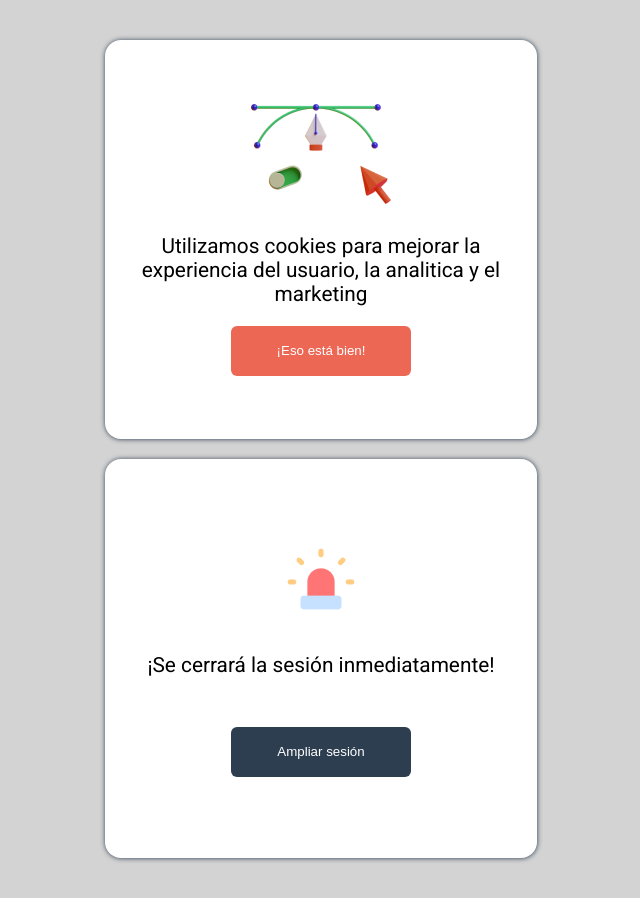
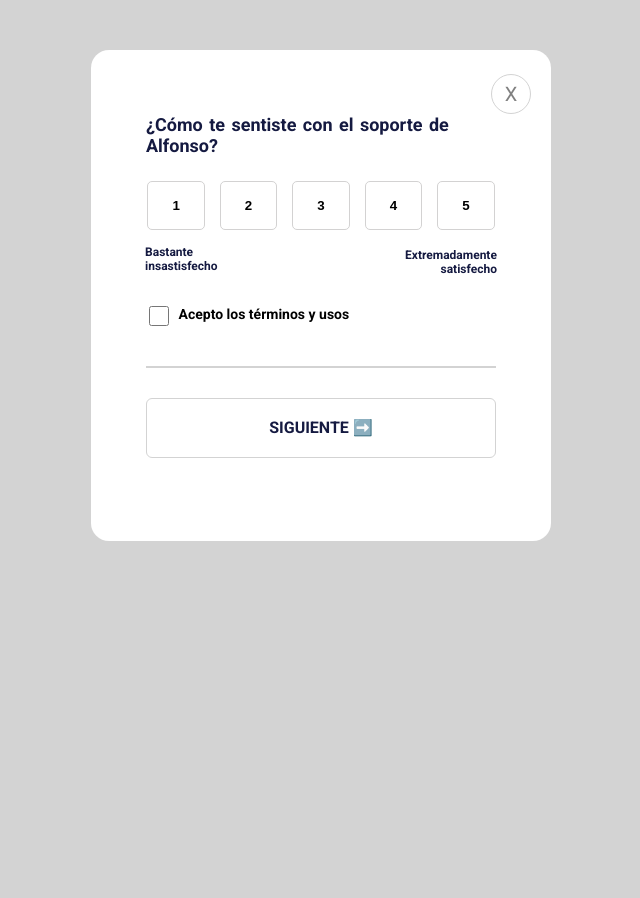
Before and after one commit to AlfConti/ChallengerCard, a plain HTML site: page index.html in a window 1280 px wide. Shown: the whole page, without its empty margins (319-959 px from the left). After the commit the page ends 800 px from the top, so only its background shows below. Drawn offline with Linux system fonts and the light colour scheme.

Commit message:
Add files via upload

```diff
--- a/index.html
+++ b/index.html
@@ -3,24 +3,65 @@
   <head>
     <meta charset="UTF-8" />
     <meta name="viewport" content="width=device-width, initial-scale=1.0" />
-    <title>Pop-ups "CARD"</title>
+    <title>Pop-us Card 2</title>
     <link rel="stylesheet" href="./style.css" />
   </head>
   <body>
-    <div class="conteiner">
+    <main class="contenedor">
       <div class="card">
-        <img src="./Pop-ups-01/Saly-27.png" alt="1 card" />
-        <p>
-          Utilizamos cookies para mejorar la experiencia del usuario, la
-          analitica y el marketing
-        </p>
-        <button class="boton-card-1">¡Eso está bien!</button>
+        <button class="cierre" onclick="window.close()">x</button>
+        <h2>¿Cómo te sentiste con el soporte de Alfonso?</h2>
+
+        <div class="puntaje">
+          <input
+            type="button"
+            value="1"
+            name="calificacion"
+            id="calificacion"
+            class="numero"
+          />
+          <input
+            type="button"
+            value="2"
+            name="calificacion"
+            id="calificacion"
+            class="numero"
+          />
+          <input
+            type="button"
+            value="3"
+            name="calificacion"
+            id="calificacion"
+            class="numero"
+          />
+          <input
+            type="button"
+            value="4"
+            name="calificacion"
+            id="calificacion"
+            class="numero"
+          />
+          <input
+            type="button"
+            value="5"
+            name="calificacion"
+            id="calificacion"
+            class="numero"
+          />
+        </div>
+
+        <div class="opinion">
+          <p class="negativa">Bastante <br />insastisfecho</p>
+          <p class="positiva">Extremadamente <br />satisfecho</p>
+        </div>
+
+        <div class="terminos">
+          <input type="checkbox" class="check" name="check" id="check" />
+          <label for="texto">Acepto los términos y usos</label>
+        </div>
+        <div class="linea"></div>
+        <button class="siguiente">siguiente ➡️</button>
       </div>
-      <div class="card">
-        <img src="./Pop-ups-01/Frame.png" alt="1 card" />
-        <p>¡Se cerrará la sesión inmediatamente!</p>
-        <button class="boton-card-2">Ampliar sesión</button>
-      </div>
-    </div>
+    </main>
   </body>
 </html>
--- a/style.css
+++ b/style.css
@@ -1,76 +1,164 @@
-@import url("https://fonts.googleapis.com/css2?family=Open+Sans:ital,wght@0,300..800;1,300..800&family=Roboto:ital,wght@0,100;0,300;0,400;0,500;0,700;0,900;1,100;1,300;1,400;1,500;1,700;1,900&display=swap");
+@import url("https://fonts.googleapis.com/css2?family=Poppins:ital,wght@0,100;0,200;0,300;0,400;0,500;0,600;0,700;0,800;0,900;1,100;1,200;1,300;1,400;1,500;1,600;1,700;1,800;1,900&family=Roboto:ital,wght@0,100;0,300;0,400;0,500;0,700;0,900;1,100;1,300;1,400;1,500;1,700;1,900&display=swap");
+@import url("https://fonts.googleapis.com/css2?family=Roboto+Slab:wght@100..900&display=swap");
 * {
   margin: 0;
   padding: 0;
   box-sizing: border-box;
-}
-body {
   background: lightgray;
 }
 
-.conteiner {
-  max-width: 100%;
-  height: 100%;
+.contenedor {
   display: flex;
-  flex-direction: column;
+  flex-wrap: wrap;
   justify-content: center;
   align-items: center;
-  gap: 20px;
-  margin: 40px 0px 40px 0px;
+  flex-direction: column;
+  text-align: justify;
 }
 
 .card {
-  width: 432px;
-  height: 399px;
+  width: 460px;
+  height: 491px;
   background: #ffffff;
-  border-radius: 1rem;
+  border-radius: 18px;
   display: flex;
   justify-content: center;
   align-items: center;
   flex-direction: column;
-  text-align: center;
-  transition: all 500ms;
-  box-shadow: 0.2px 0.2px 5px 0px #2c3e50;
+  font-family: Roboto;
+  margin: 50px 0px 50px 0px;
+  transition: all 400ms ease;
+  min-width: 250px;
 }
 
 .card:hover {
-  box-shadow: 1px 1px 10px 2px #2c3e50;
+  filter: drop-shadow(0px 0px 10px #b1b1a8);
 }
 
-.card p {
+.cierre {
+  width: 40px;
+  height: 40px;
   font-family: Roboto;
-  font-size: 1.3em;
-  padding: 20px;
-  color: #000000;
-  padding-top: 30px;
+  font-size: 20px;
+  text-transform: uppercase;
+  border: 1px solid;
+  background: #ffffff;
+  border-radius: 50%;
+  padding: 3px 11px;
+  border-color: lightgrey;
+  color: grey;
+  margin-left: 380px;
+  margin-top: -60px;
+  transition: all 400ms;
 }
 
-.boton-card-1 {
-  width: 180px;
-  height: 50px;
-  border-radius: 6px;
-  background: #ed6755;
-  color: #ffffff;
-  border: none;
-  cursor: pointer;
-  transition: all 300ms;
+.cierre:hover {
+  background: #ff0099;
+  color: #000000;
+  border-color: #151a41;
+}
+.card h2 {
+  width: 350px;
+  color: #151a41;
+  font-size: 18px;
+  word-spacing: 2px;
+  background: #ffffff;
+  text-align: start;
 }
 
-.boton-card-1:hover {
-  background: #2c3e50;
-  color: #ffffff;
+.puntaje {
+  background-color: #ffffff;
+  display: flex;
+  justify-content: space-between;
+  gap: 15px;
 }
-.boton-card-2 {
-  width: 180px;
-  height: 50px;
+
+.numero {
+  padding: 16px 24px;
+  background-color: #ffffff;
+  border-radius: 5px;
+  border-color: rgb(211, 210, 210);
+  border-width: 1px;
+  border-style: solid;
+  cursor: pointer;
+  box-shadow: rgb(99, 99, 99);
+  font-weight: 800;
+  margin-top: 25px;
+  transition: all 400ms;
+}
+
+.numero:hover {
+  background: #ff0099;
+  filter: drop-shadow(0px 0px 5px #b1b1a8);
+}
+.opinion {
+  background: #ffffff;
+  color: #151a41;
+}
+
+.opinion .positiva {
+  text-align: right;
+  font-size: 12px;
+  font-weight: bolder;
+  background-color: #ffffff;
+  position: relative;
+  left: 130px;
+  top: -10px;
+}
+.opinion .negativa {
+  text-align: left;
+  font-size: 12px;
+  font-weight: bolder;
+  background-color: #ffffff;
+  position: relative;
+  right: 130px;
+  top: 15px;
+}
+
+.terminos {
+  background-color: #ffffff;
+  width: 250px;
+  color: #151a41;
+  display: flex;
+  gap: 10px;
+  margin-right: 95px;
+  margin-top: 20px;
+}
+
+.check {
+  width: 20px;
+  height: 20px;
+}
+
+label {
+  color: #000000;
+  background-color: #ffffff;
+  font-size: 14px;
+  font-weight: bold;
+}
+
+.linea {
+  width: 350px;
+  border-bottom: 2px solid lightgrey;
+  margin: 40px 0px 30px 0px;
+}
+
+.siguiente {
+  width: 350px;
+  height: 60px;
+  color: #151a41;
+  font-size: 16px;
+  text-transform: uppercase;
+  font-weight: bold;
+  font-family: Roboto;
+  background: #ffffff;
   border-radius: 6px;
-  background: #2c3e50;
-  color: #ffffff;
-  border: none;
+  border: 1px solid lightgrey;
   cursor: pointer;
-  margin-top: 30px;
+  transition: all 400ms ease;
 }
-.boton-card-2:hover {
-  background: #ed6755;
-  color: #ffffff;
+
+.siguiente:hover {
+  background: #ff0099;
+  filter: drop-shadow(0px 0px 5px #b1b1a8);
 }
```
